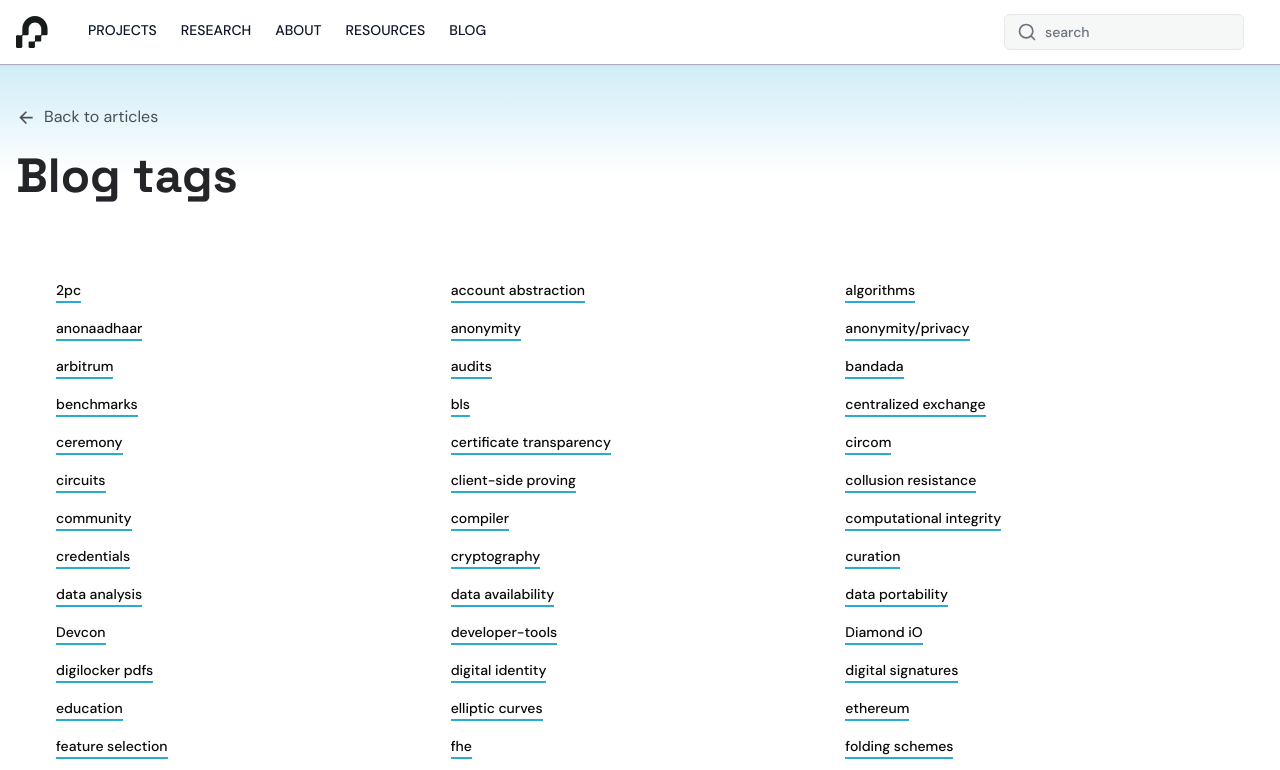
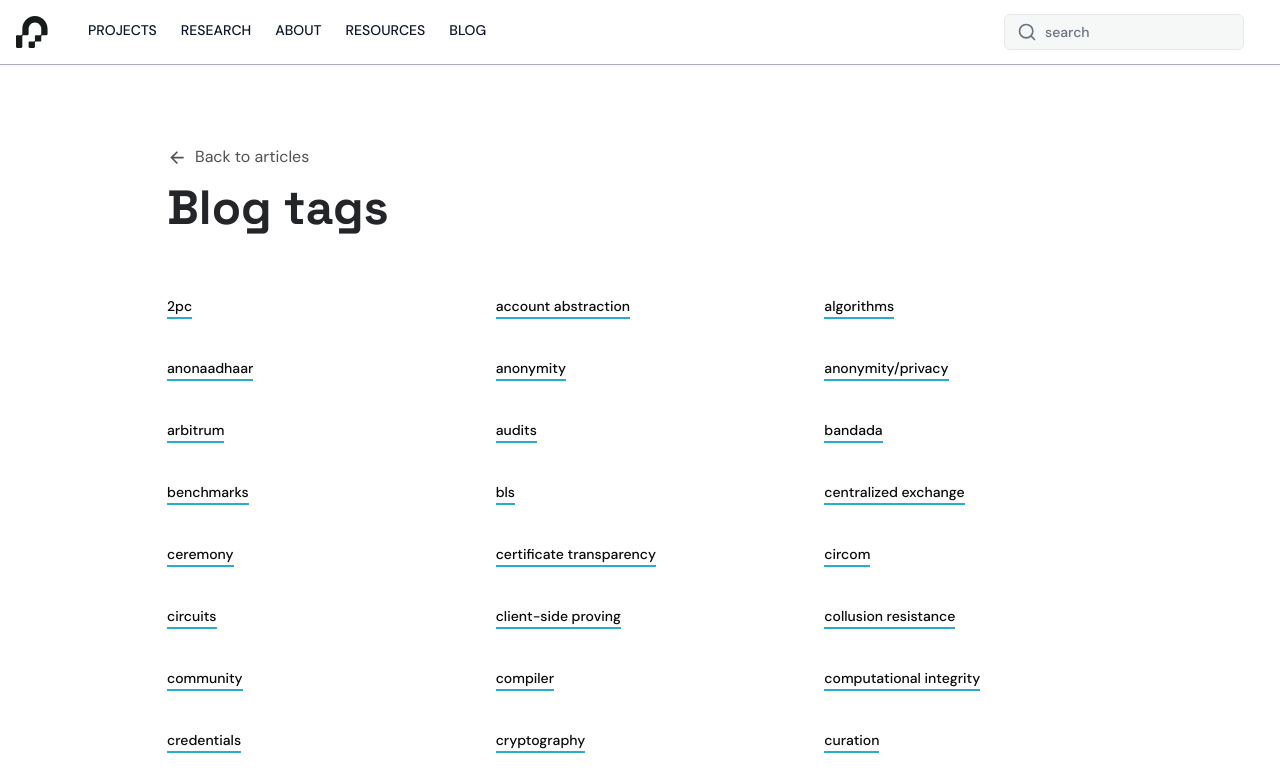
Before and after one commit to privacy-scaling-explorations/pse.dev, a Next.js app: page /blog/tags in a window 1280 px wide. Shown: the top 770 px of the page. Built offline with nearby package versions, Linux system fonts and the light colour scheme.

Commit message:
fix tags page

```diff
--- a/app/(pages)/blog/tags/[tag]/page.tsx
+++ b/app/(pages)/blog/tags/[tag]/page.tsx
@@ -80,8 +80,8 @@ const BlogTagPage = async ({ params }: BlogTagPageProps) => {
 
   return (
     <div className="flex flex-col">
-      <div className="w-full bg-page-header-gradient">
-        <AppContent className="flex flex-col gap-4 py-10 w-full">
+      <AppContent className="flex flex-col gap-10 pb-10 lg:py-10 lg:max-w-[978px]">
+        <div className="flex flex-col gap-4 py-10 w-full">
           <Link
             className="flex items-center gap-2 text-tuatara-950/80 hover:text-tuatara-950 mr-auto"
             href="/blog"
@@ -91,15 +91,12 @@ const BlogTagPage = async ({ params }: BlogTagPageProps) => {
               {LABELS.BLOG_TAGS_PAGE.BACK_TO_ARTICLES}
             </span>
           </Link>
-          <Label.PageTitle
+          <Label.Section
             label={interpolate(LABELS.BLOG_TAGS_PAGE.TAG_TITLE, {
               tag: tagInfo?.name ?? tag,
             })}
           />
-        </AppContent>
-      </div>
-
-      <AppContent className="flex flex-col gap-10 lg:gap-16 pb-10 lg:py-10 lg:max-w-[978px]">
+        </div>
         <Suspense fallback={<BlogLoadingSkeleton />}>
           <HydrationBoundary state={dehydrate(queryClient)}>
             <div className="flex flex-col gap-5 lg:gap-14">
--- a/app/(pages)/blog/tags/page.tsx
+++ b/app/(pages)/blog/tags/page.tsx
@@ -32,9 +32,9 @@ const BlogTagsPage = async () => {
   const tags = queryClient.getQueryData(["get-articles-tags"]) as ArticleTag[]
 
   return (
-    <div className="flex flex-col pb-10v">
-      <div className="w-full bg-page-header-gradient">
-        <AppContent className="flex flex-col gap-6 py-10 w-full">
+    <div className="flex flex-col pb-10">
+      <AppContent className="flex flex-col gap-6 py-10 lg:max-w-[978px]">
+        <div className="flex flex-col gap-4 py-10 w-full">
           <Link
             className="flex items-center gap-2 text-tuatara-950/80 hover:text-tuatara-950 mr-auto"
             href="/blog"
@@ -45,10 +45,8 @@ const BlogTagsPage = async () => {
             </span>
           </Link>
           <Label.PageTitle label={LABELS.BLOG_TAGS_PAGE.TITLE} />
-        </AppContent>
         </div>
-
-      <AppContent className="grid grid-cols-3 gap-2 lg:gap-4 lg:py-10 lg:max-w-[1200px]">
+        <div className="grid grid-cols-3 gap-2 lg:gap-10">
           <Suspense fallback={null}>
             <HydrationBoundary>
               {tags?.map((tag) => (
@@ -62,6 +60,7 @@ const BlogTagsPage = async () => {
               ))}
             </HydrationBoundary>
           </Suspense>
+        </div>
       </AppContent>
     </div>
   )
```
Lines whose indentation alone changed are shown as unchanged.
